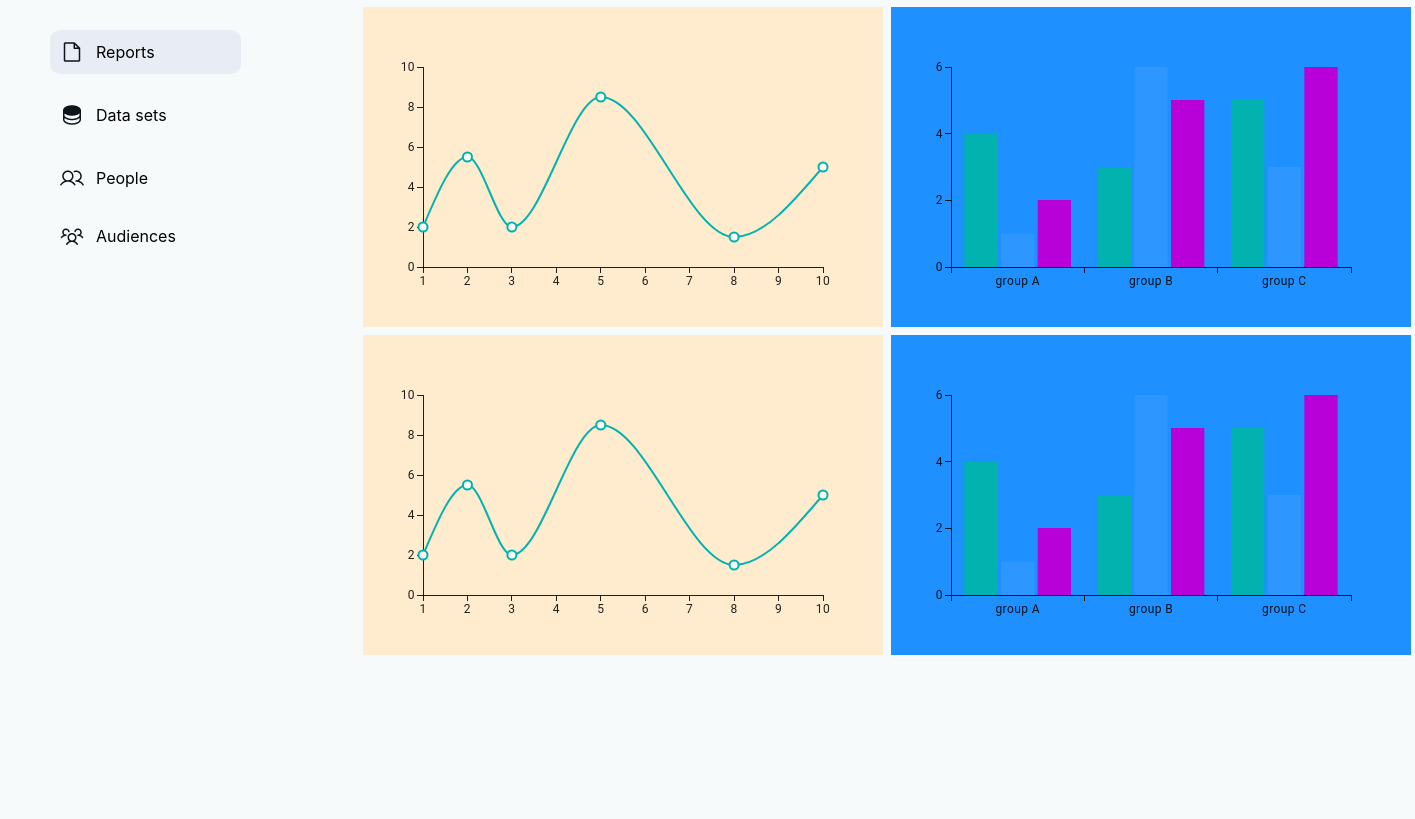
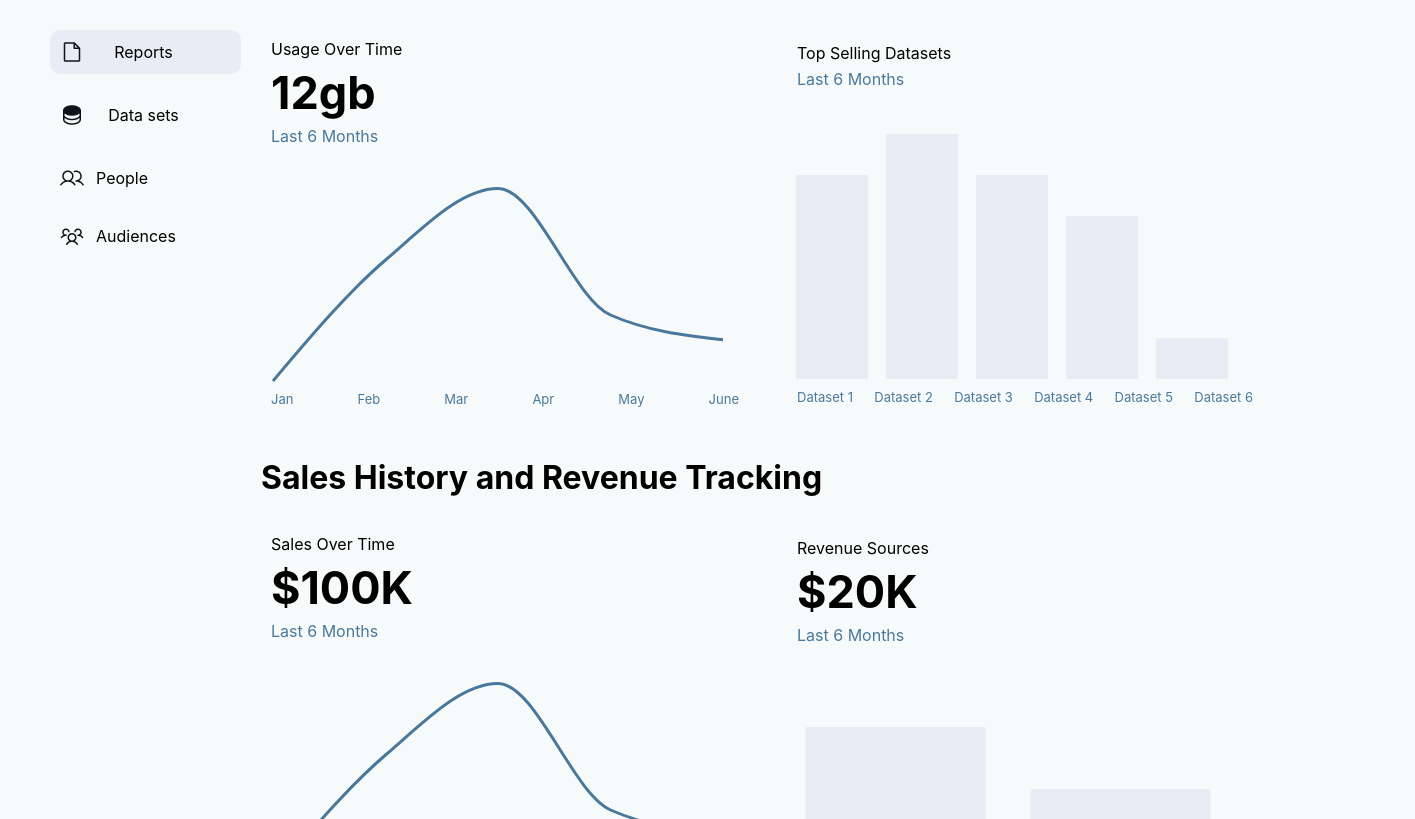
Before and after one commit to simonnilsson90/EksjoSot_Frontend, a React (Create React App) app in the folder client/: page /myAccount/reports in a window 1280 px wide. Shown: the part 221-1040 px from the top of the page, 1415 px wide, since content can reach past the window. Built offline with nearby package versions, Linux system fonts and the light colour scheme.

Commit message:
refactor-reprortscomponents

```diff
--- a/client/src/components/myAccount/reports/reportComponent.css
+++ b/client/src/components/myAccount/reports/reportComponent.css
@@ -1,9 +1,13 @@
-.marginParent {
+
+.children2 {
     margin-left: 108px;
+
   }
 
   .parentDiv {
     display: flex;
+   /*  background-color: rgba(247, 250, 252, 1);  */
+
    }
 
    * {
@@ -15,25 +19,133 @@
     flex-direction: row;
     font-size: 30px;
     text-align: center;
+
   }
 
   .flex-item-left {
-    background-color: blanchedalmond;
+   /*  */
+    padding: 10px;
+    flex: 50%;
+
+
+  }
+
+  .flex-item-right {
+   /* background-color: dodgerblue; */
     padding: 10px;
     flex: 50%;
     margin: 4px;
-  }
 
-  .flex-item-right {
-    background-color: dodgerblue;
-    padding: 10px;
-    flex: 50%;
-    margin: 4px;
+
   }
 
   /* Responsive layout - makes a one column-layout instead of two-column layout */
-  @media (max-width: 800px) {
+  @media (max-width: 1000px) {
     .flex-container {
       flex-direction: column;
     }
+
+
+
+
+
+
   }
+
+
+  .textMargin {
+   display: flex;
+   flex-direction: column;
+   gap: 6px;
+   text-align: left;
+   margin-bottom: -35px;
+
+  }
+
+  .margin2 {
+    text-align: left;
+    font-size: 32px;
+  }
+
+.smaller {
+  font-size: 16px;
+
+
+}
+
+.smallerBlue {
+  font-size: 16px;
+  color: rgba(74, 120, 156, 1);
+
+}
+
+.textMargin2 > p {
+
+  text-align: left;
+}
+
+
+.months {
+  display: flex;
+  justify-content: space-between;
+  color: rgba(74, 120, 156, 1);
+  font-size: 13px;
+ margin-right: 34px;
+}
+
+
+.chartContainer {
+  margin-left: -30px; /* Justera värdet efter behov för att flytta diagrammet till vänster */
+}
+
+
+.textMargin .smaller,
+.textMargin .bigger,
+.textMargin .smallerBlue {
+  margin: 0;
+  padding: 0;
+
+}
+
+
+
+* {
+  box-sizing: border-box;
+}
+
+.flex-container-test {
+  display: flex;
+  flex-direction: row;
+
+  text-align: center;
+}
+
+.flex-item-left-test {
+
+
+  flex: 50%;
+
+}
+
+.flex-item-right-test {
+
+  padding: 10px;
+  flex: 50%;
+}
+
+/* Responsive layout - makes a one column-layout instead of two-column layout */
+@media (max-width: 1000px) {
+  .flex-container-test {
+    flex-direction: column;
+  }
+  .flex-container {
+    flex-direction: column;
+  }
+  .flex-item-left-test {
+
+    display: none;
+
+  }
+
+
+}
--- a/client/src/components/myAccount/reports/reportsComponent.js
+++ b/client/src/components/myAccount/reports/reportsComponent.js
@@ -2,67 +2,222 @@ import SideNav from "../sideNav/sideNavComponent"
 import "./reportComponent.css"
 import { LineChart } from '@mui/x-charts/LineChart';
 import { BarChart } from '@mui/x-charts/BarChart';
+import { ChartContainer, BarPlot } from '@mui/x-charts';
+import { LinePlot, MarkPlot } from '@mui/x-charts/LineChart';
+import { green, red } from "@mui/material/colors";
+import { grey } from "@material-ui/core/colors";
+
 
 function Reports () {
 
+  const uData = [50, 60, 50, 40, 10];
+const xLabels = [
+  'Page A',
+  'Page B',
+  'Page C',
+  'Page D',
+  'Page E',
+
+];
+
+const pData = [20, 64, 90, 44, 35, ];
+const months = [
+  'Jan',
+  'Feb',
+  'Mar',
+  'Apr',
+  'May',
+
+];
+
+const dataSets = [
+  'Dataset 1',
+  'Dataset 2',
+  'Dataset 3',
+  'Dataset 4',
+  'Dataset 5'
+]
+
+
+
+const uData2 = [240, 139];
+const xLabels2 = [
+  'Page A',
+  'Page B',
+
+];
+
+
+
     return (
-       <div className="parentDiv">
+<>
+<div class="flex-container-test">
+
+  <div class="flex-item-left-test">
   <SideNav/>
+  </div>
+  <div class="flex-item-right-test">
 
-        <div className="marginParent">
-        <h1>Reports</h1>
-        <h1>Data Sets Dashboard</h1>
+  <h2 className=" margin2">Reports</h2>
+        <h2 className=" margin2">Data Sets Dashboard</h2>
 
         <div class="flex-container">
+
         <div class="flex-item-left">
-  <LineChart
-      xAxis={[{ data: [1, 2, 3, 5, 8, 10] }]}
-      series={[
-        {
-          data: [2, 5.5, 2, 8.5, 1.5, 5],
+
+<div className="textMargin">
+<p className="smaller">Usage Over Time</p>
+<h2 className="bigger">12gb</h2>
+<p className="smallerBlue">Last 6 Months</p>
+</div>
+
+<div style={{ marginLeft: '-48px', marginBottom: '-60px' }}>
+<ChartContainer
+width={550}
+height={320}
+series={[{ type: 'line', data: pData }]}
+xAxis={[{ scaleType: 'point', data: months }]}
+sx={{
+  '.MuiLineElement-root': {
+    stroke: '#4A789C',
+    strokeWidth: 3,
   },
-      ]}
-      width={500}
-      height={300}
-    />
+  '.MuiMarkElement-root': {
+    stroke: '#4A789C',
+    scale: '0.6',
+    fill: '#fff',
+    strokeWidth: 3,
+    visibility: 'hidden',
+  },
+}}
+disableAxisListener
+>
+<LinePlot />
+<MarkPlot />
+</ChartContainer>
+</div>
+<div className="months">
+
+<p>Jan</p>
+<p>Feb</p>
+<p>Mar</p>
+<p>Apr</p>
+<p>May</p>
+<p>June</p>
+</div>
+
 </div>
   <div class="flex-item-right">
-  <BarChart
-      xAxis={[{ scaleType: 'band', data: ['group A', 'group B', 'group C'] }]}
-      series={[{ data: [4, 3, 5] }, { data: [1, 6, 3] }, { data: [2, 5, 6] }]}
-      width={500}
-      height={300}
-    />
+  <div className="textMargin">
+  <p className="smaller">Top Selling Datasets</p>
+<p className="smallerBlue">Last 6 Months</p>
+  </div>
+
+  <div style={{  marginTop: '30px' ,marginLeft: '-60px', marginBottom: '-60px', paddingBottom: '-60px', }}>
+  <ChartContainer
+      width={550}
+      height={345}
+      series={[{ data: uData, label: 'uv', type: 'bar',  color: 'rgba(232, 237, 245, 1)' }]}
+      xAxis={[{ scaleType: 'band', data: xLabels }]}
+
+    >
+      <BarPlot />
+    </ChartContainer>
+
+  </div>
+  <div className="months">
+<p>Dataset 1</p>
+<p>Dataset 2</p>
+<p>Dataset 3</p>
+<p>Dataset 4</p>
+<p>Dataset 5</p>
+<p>Dataset 6</p>
 </div>
 </div>
+</div>
+<h2 className=" margin2">Sales History and Revenue Tracking</h2>
 <div class="flex-container">
           <div class="flex-item-left">
-  <LineChart
-      xAxis={[{ data: [1, 2, 3, 5, 8, 10] }]}
-      series={[
-        {
-          data: [2, 5.5, 2, 8.5, 1.5, 5],
+
+<div className="textMargin">
+<p className="smaller">Sales Over Time</p>
+<h2 className="bigger">$100K</h2>
+<p className="smallerBlue">Last 6 Months</p>
+</div>
+
+<div style={{ marginLeft: '-48px', marginBottom: '-60px' }}>
+<ChartContainer
+width={550}
+height={320}
+series={[{ type: 'line', data: pData,  }]}
+xAxis={[{ scaleType: 'point', data: months }]}
+sx={{
+  '.MuiLineElement-root': {
+    stroke: '#4A789C',
+    strokeWidth: 3,
   },
-      ]}
-      width={500}
-      height={300}
-    />
+  '.MuiMarkElement-root': {
+
+    scale: '0.6',
+    stroke: '#4A789C',
+    strokeWidth: 3,
+    visibility: 'hidden',
+
+  },
+}}
+disableAxisListener
+>
+<LinePlot />
+<MarkPlot />
+</ChartContainer>
 </div>
-  <div class="flex-item-right"><BarChart
-      xAxis={[{ scaleType: 'band', data: ['group A', 'group B', 'group C'] }]}
-      series={[{ data: [4, 3, 5] }, { data: [1, 6, 3] }, { data: [2, 5, 6] }]}
-      width={500}
-      height={300}
-    /></div>
+<div className="months">
+
+<p>Jan</p>
+<p>Feb</p>
+<p>Mar</p>
+<p>Apr</p>
+<p>May</p>
+<p>June</p>
+</div>
+
+</div>
+
+  <div class="flex-item-right">
+  <div className="textMargin">
+<p className="smaller">Revenue Sources</p>
+<h2 className="bigger">$20K</h2>
+<p className="smallerBlue">Last 6 Months</p>
+</div>
+
+<div style={{  marginTop: '30px' ,marginLeft: '-68px', marginBottom: '-60px', paddingBottom: '-80px', }}>
+  <ChartContainer
+     width={550}
+     height={285}
+      series={[{ data: uData2, label: 'uv', type: 'bar',  color: 'rgba(232, 237, 245, 1)',  }]}
+      xAxis={[{ scaleType: 'band', data: xLabels2 }]}
+
+    >
+      <BarPlot />
+    </ChartContainer>
+
+  </div>
+  <div className="months">
+<p>Online Sales</p>
+<p>In-Store Sales</p>
+
+</div>
+
+    </div>
+
+</div>
+</div>
 </div>
 
 
 
 
-
-
-        </div>
-       </div>
+       </>
     )
 }
 export default Reports
--- a/client/src/components/myAccount/sideNav/sideNavComponent.js
+++ b/client/src/components/myAccount/sideNav/sideNavComponent.js
@@ -20,6 +20,8 @@ import DM from "../../../assets/images/homepage/demomode.png";
 function SideNav(){
   const location = useLocation();
   const [activeLink, setActiveLink] = useState("/myAccount");
+
+
 
 
     return (
@@ -62,7 +64,7 @@ function SideNav(){
   </div>
 </li>
 
-            <li className="seperate-elements-bottom">
+<li className="seperate-elements-bottom">
             <div className={`display-align ${location.pathname === "/myAccount/reports" ? "active-link" : ""}`}>
                 <img
                   src={D}
```
Lines whose indentation alone changed are shown as unchanged.
